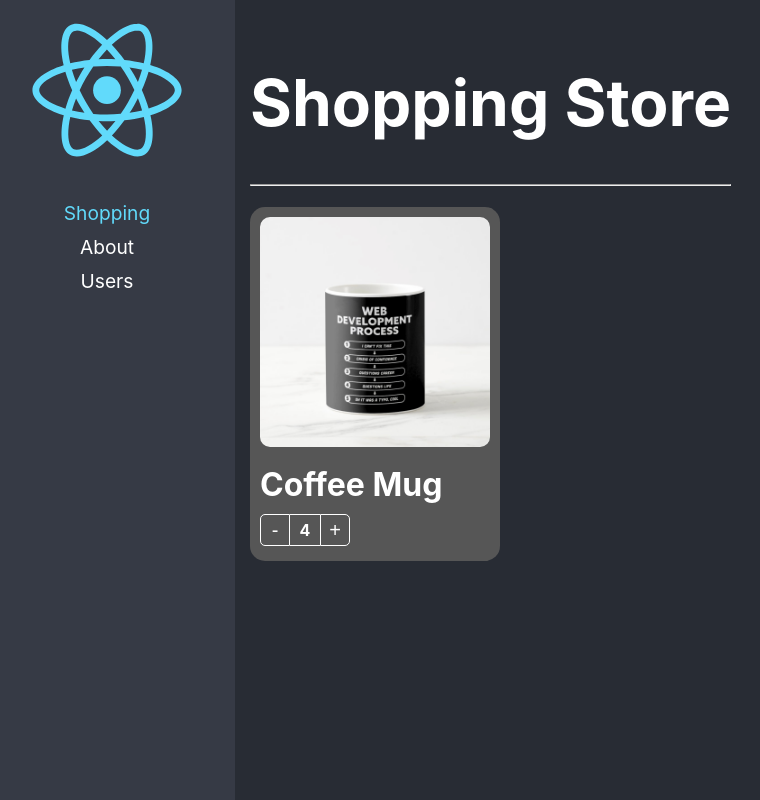
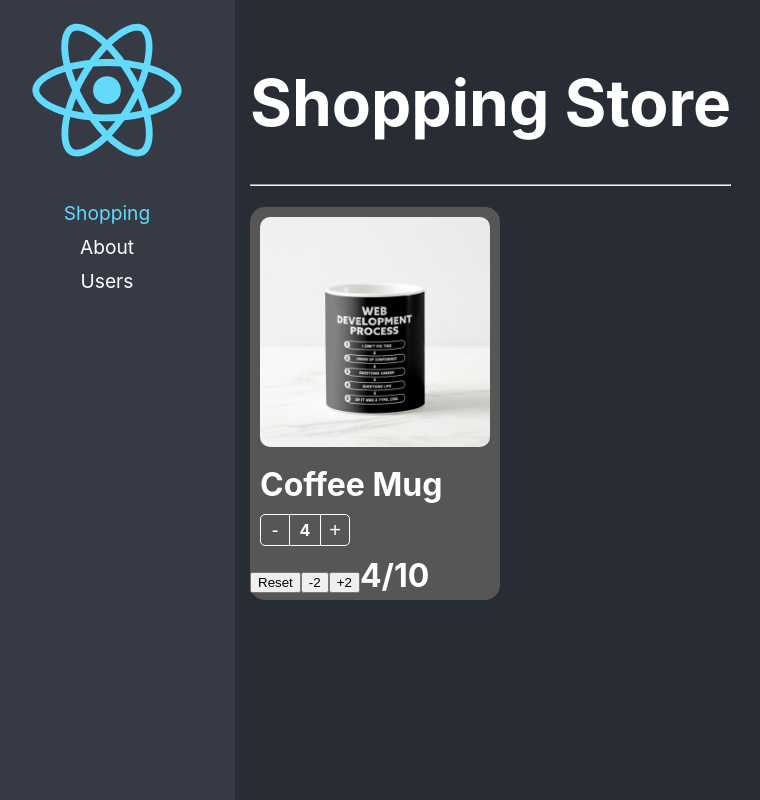
Before and after one commit to Malcak/lazyload-react, a React (Vite) app: page / in a window 1280 px wide. Shown: the whole page, without its empty margins (21-781 px from the left). Built offline with nearby package versions, Linux system fonts and the light colour scheme.

Commit message:
feat(state initilizer): implement funtion child pattern

```diff
--- a/src/component-patterns/components/ProductButtons.tsx
+++ b/src/component-patterns/components/ProductButtons.tsx
@@ -1,5 +1,5 @@
 import styles from '../styles/styles.module.css'
-import { useContext } from 'react'
+import { useCallback, useContext } from 'react'
 import { ProductContext } from './ProductCard'
 
 export interface Props {
@@ -8,7 +8,11 @@
 }
 
 export const ProductButtons = ({ className, style }: Props) => {
-  const { counter, increaseBy } = useContext(ProductContext)
+  const { counter, increaseBy, maxCount } = useContext(ProductContext)
+
+  const isMaxReached = useCallback(() => {
+    return counter === maxCount
+  }, [counter, maxCount])
 
   return (
     <div className={`${styles.buttonsContainer} ${className}`} style={style}>
@@ -16,7 +20,11 @@
         -
       </button>
       <div className={styles.countLabel}>{counter}</div>
-      <button className={styles.buttonAdd} onClick={() => increaseBy(+1)}>
+      <button
+        className={`${styles.buttonAdd} ${isMaxReached() && styles.disabled}`}
+        disabled={isMaxReached()}
+        onClick={() => increaseBy(+1)}
+      >
         +
       </button>
     </div>
--- a/src/component-patterns/components/ProductCard.tsx
+++ b/src/component-patterns/components/ProductCard.tsx
@@ -5,6 +5,7 @@
   onChangeArgs,
   Product,
   ProductContextProps,
+  ProductCardHandlers,
   InitialValues
 } from '../interfaces/interfaces'
 
@@ -12,7 +13,8 @@
 const { Provider } = ProductContext
 
 export interface Props {
-  children?: React.ReactNode
+  // eslint-disable-next-line no-unused-vars
+  children: (args: ProductCardHandlers) => React.ReactNode
   className?: string
   style?: React.CSSProperties
   product: Product
@@ -31,17 +33,25 @@
   value,
   onChange
 }: Props) => {
-  const { counter, increaseBy } = useProduct({
-    onChange,
-    product,
-    value,
-    initialValues
-  })
+  const { counter, increaseBy, maxCount, isMaxCountReached, reset } =
+    useProduct({
+      onChange,
+      product,
+      value,
+      initialValues
+    })
 
   return (
-    <Provider value={{ counter, increaseBy, product }}>
+    <Provider value={{ counter, increaseBy, maxCount, product }}>
       <div className={`${styles.productCard} ${className}`} style={style}>
-        {children}
+        {children({
+          count: counter,
+          increaseBy,
+          isMaxCountReached,
+          maxCount: initialValues?.maxCount,
+          reset,
+          product
+        })}
       </div>
     </Provider>
   )
--- a/src/component-patterns/hooks/useProduct.ts
+++ b/src/component-patterns/hooks/useProduct.ts
@@ -28,6 +28,10 @@
     onChange && onChange({ count: nextValue, product })
   }
 
+  const reset = () => {
+    setCounter(initialValues?.count || value)
+  }
+
   useEffect(() => {
     if (!isMounted.current) return
     setCounter(value)
@@ -37,5 +41,12 @@
     isMounted.current = true
   }, [])
 
-  return { counter, increaseBy }
+  return {
+    counter,
+    increaseBy,
+    reset,
+    maxCount: initialValues?.maxCount,
+    isMaxCountReached:
+      !!initialValues?.count && initialValues.maxCount === counter
+  }
 }
--- a/src/component-patterns/pages/ShoppingPage.tsx
+++ b/src/component-patterns/pages/ShoppingPage.tsx
@@ -5,6 +5,7 @@
   ProductButtons
 } from '../components'
 import products from '../data/products'
+import { ProductCardHandlers } from '../interfaces/interfaces'
 import '../styles/custom-styles.css'
 
 const product = products[0]
@@ -21,9 +22,27 @@
           className="bg-dark text-white"
           initialValues={{ count: 4, maxCount: 10 }}
         >
-          <ProductImage className="custom-image" />
-          <ProductTitle className="text-white" />
-          <ProductButtons className="custom-buttons" />
+          {({
+            reset,
+            count,
+            increaseBy,
+            isMaxCountReached,
+            maxCount
+          }: ProductCardHandlers) => (
+            <>
+              <ProductImage className="custom-image" />
+              <ProductTitle className="text-white" />
+              <ProductButtons className="custom-buttons" />
+              <button onClick={reset}>Reset</button>
+              <button onClick={() => increaseBy(-2)}>-2</button>
+              {!isMaxCountReached && (
+                <button onClick={() => increaseBy(2)}>+2</button>
+              )}
+              <span>
+                {count}/{maxCount}
+              </span>
+            </>
+          )}
         </ProductCard>
       </div>
     </div>
--- a/src/component-patterns/styles/styles.module.css
+++ b/src/component-patterns/styles/styles.module.css
@@ -58,3 +58,9 @@
 .buttonAdd:hover {
   background-color: rgba(0, 0, 0, 0.1);
 }
+
+.disabled {
+  border-color: gray !important;
+  border-left-color: white !important;
+  color: grey !important;
+}
```
Also changed, not shown: src/component-patterns/interfaces/interfaces.ts (+11 -0 lines).
